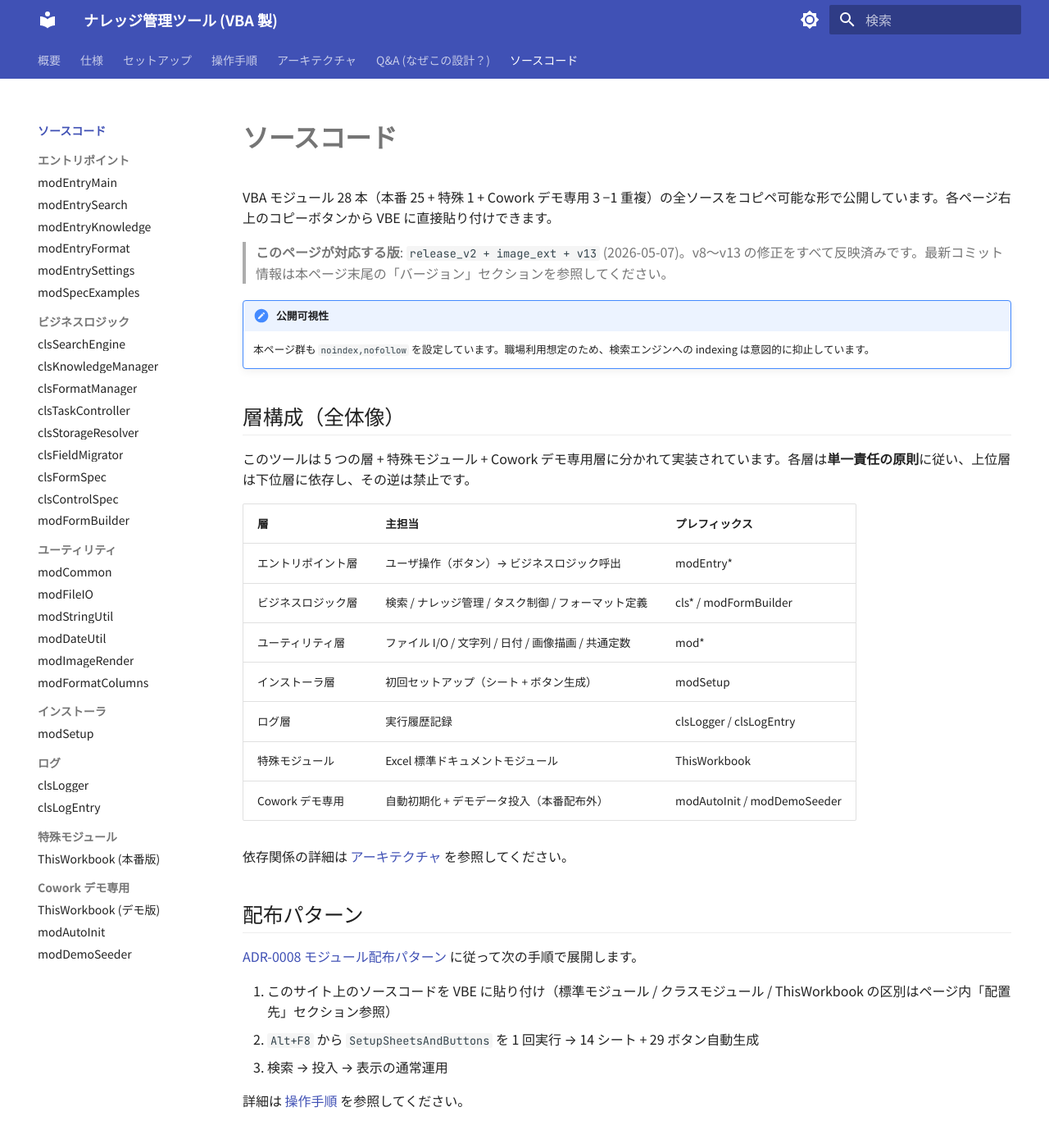
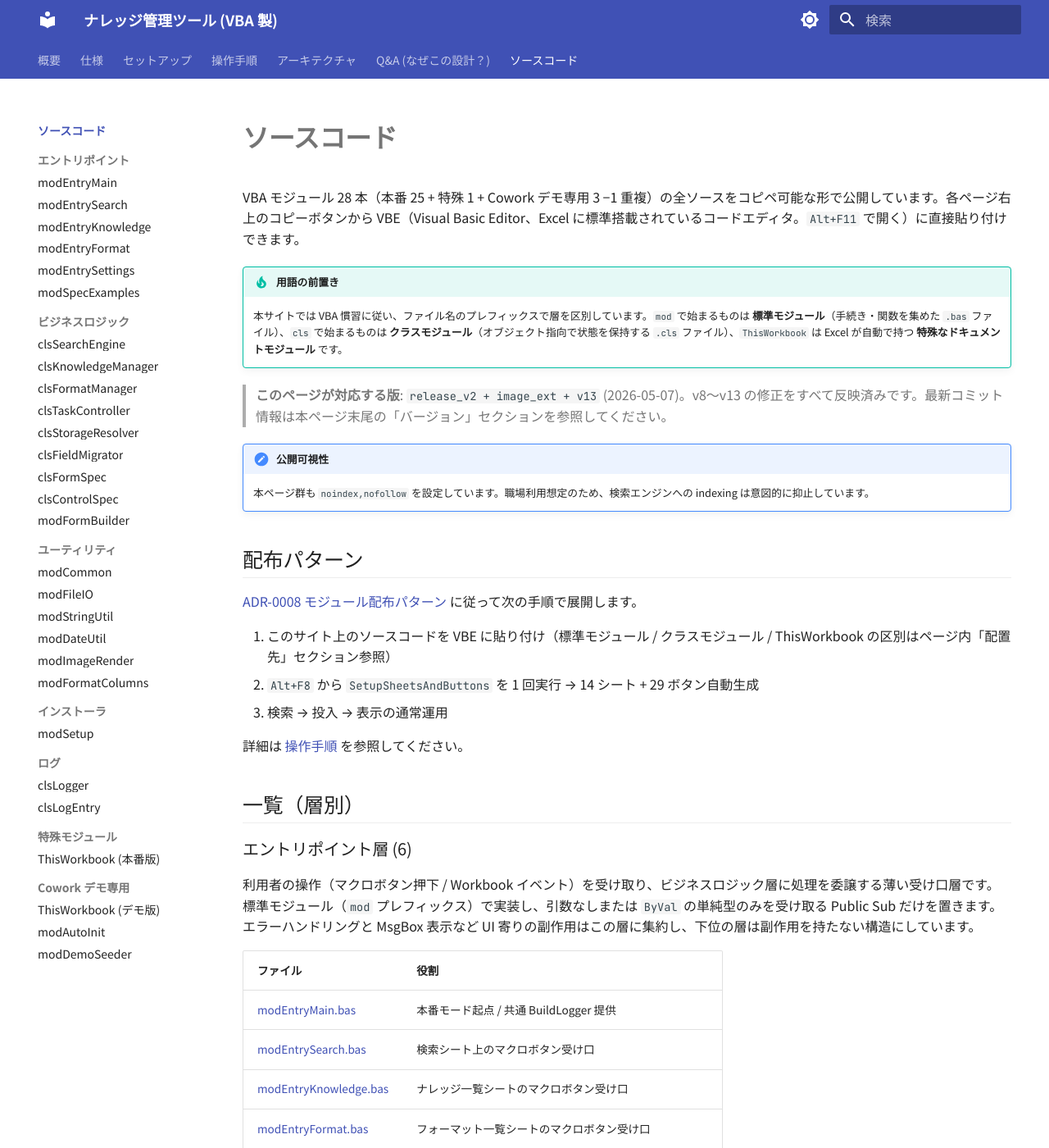
Before and after one commit to ai-crafted-portfolio/knowledgevba, an MkDocs documentation site: the page built from docs/source/index.md, in a window 1280 px wide and 1400 px high. Shown: the whole window at 82% size. Built offline with MkDocs 1.6.1 and Material for MkDocs 9.7.7, drawn with Linux system fonts in a browser that asks for light colours; some of the changed text lies outside the part shown.

Commit message:
cp932: fix UTF-8 truncation at end of index.md
Updated the documentation to clarify the structure and purpose of the various layers in the VBA modules, including details about the entry point, business logic, utility, installer, log, and special modules. Added explanations for the Cowork demo-specific modules and provided licensing and versioning information.

```diff
--- a/docs/source/index.md
+++ b/docs/source/index.md
@@ -5,28 +5,15 @@
 
 # ソースコード
 
-VBA モジュール 28 本（本番 25 + 特殊 1 + Cowork デモ専用 3 −1 重複）の全ソースをコピペ可能な形で公開しています。各ページ右上のコピーボタンから VBE に直接貼り付けできます。
+VBA モジュール 28 本（本番 25 + 特殊 1 + Cowork デモ専用 3 −1 重複）の全ソースをコピペ可能な形で公開しています。各ページ右上のコピーボタンから VBE（Visual Basic Editor、Excel に標準搭載されているコードエディタ。`Alt+F11` で開く）に直接貼り付けできます。
+
+!!! tip "用語の前置き"
+    本サイトでは VBA 慣習に従い、ファイル名のプレフィックスで層を区別しています。`mod` で始まるものは **標準モジュール**（手続き・関数を集めた `.bas` ファイル）、`cls` で始まるものは **クラスモジュール**（オブジェクト指向で状態を保持する `.cls` ファイル）、`ThisWorkbook` は Excel が自動で持つ **特殊なドキュメントモジュール** です。
 
 > **このページが対応する版**: `release_v2 + image_ext + v13` (2026-05-07)。v8〜v13 の修正をすべて反映済みです。最新コミット情報は本ページ末尾の「バージョン」セクションを参照してください。
 
 !!! note "公開可視性"
     本ページ群も `noindex,nofollow` を設定しています。職場利用想定のため、検索エンジンへの indexing は意図的に抑止しています。
-
-## 層構成（全体像）
-
-このツールは 5 つの層 + 特殊モジュール + Cowork デモ専用層に分かれて実装されています。各層は**単一責任の原則**に従い、上位層は下位層に依存し、その逆は禁止です。
-
-| 層 | 主担当 | プレフィックス |
-|---|---|---|
-| エントリポイント層 | ユーザ操作（ボタン）→ ビジネスロジック呼出 | modEntry* |
-| ビジネスロジック層 | 検索 / ナレッジ管理 / タスク制御 / フォーマット定義 | cls* / modFormBuilder |
-| ユーティリティ層 | ファイル I/O / 文字列 / 日付 / 画像描画 / 共通定数 | mod* |
-| インストーラ層 | 初回セットアップ（シート + ボタン生成） | modSetup |
-| ログ層 | 実行履歴記録 | clsLogger / clsLogEntry |
-| 特殊モジュール | Excel 標準ドキュメントモジュール | ThisWorkbook |
-| Cowork デモ専用 | 自動初期化 + デモデータ投入（本番配布外） | modAutoInit / modDemoSeeder |
-
-依存関係の詳細は [アーキテクチャ](../architecture.md) を参照してください。
 
 ## 配布パターン
 
@@ -42,7 +29,7 @@
 
 ### エントリポイント層 (6)
 
-利用者の操作（マクロボタン押下 / Workbook イベント）を受け取り、ビジネスロジック層に処理を委譲する薄い受け口層。標準モジュール（mod プレフィックス）で実装され、副作用（MsgBox 表示・エラーメッセージ表示等）はこの層に集約します。ビジネスロジック層は副作用を持たないため、UI 連動部分はすべてここで吸収する設計です。
+利用者の操作（マクロボタン押下 / Workbook イベント）を受け取り、ビジネスロジック層に処理を委譲する薄い受け口層です。標準モジュール（`mod` プレフィックス）で実装し、引数なしまたは `ByVal` の単純型のみを受け取る Public Sub だけを置きます。エラーハンドリングと MsgBox 表示など UI 寄りの副作用はこの層に集約し、下位の層は副作用を持たない構造にしています。
 
 | ファイル | 役割 |
 |---|---|
@@ -55,17 +42,7 @@
 
 ### ビジネスロジック層 (9)
 
-検索 / 投入 / フォーマット / プレビュー UserForm 構築といったドメインロジックを担当。クラスモジュール（cls プレフィックス）でステートを保持し、エントリポイント層からの呼出に応答します。各クラスは 1 責務に特化し、互いの依存は最小限に抑えてあります。
-
-主なクラス:
-
-- **clsSearchEngine**: スコアリング検索本体（タイトル ×3 + フィールド ×2 ブースト）
-- **clsKnowledgeManager**: ナレッジ一覧シートの行 CRUD
-- **clsFormatManager**: フォーマット定義（カラム配置 / バリデーション）の管理
-- **clsTaskController**: ナレッジ投入のトランザクション制御
-- **clsStorageResolver**: dataFolder / kb_images パスの解決
-- **clsFieldMigrator**: フォーマット定義変更時のスキーママイグレーション
-- **clsFormSpec / clsControlSpec**: 動的 UserForm 生成のための仕様定義（DSL）
+検索エンジン・ナレッジ管理・タスク制御・ストレージ解決・フォーマット定義・UserForm 動的生成といったドメインロジックを担当する層です。クラスモジュール（`cls` プレフィックス）でステートを保持し、エントリポイント層（`modEntry*`）からの呼出に応答します。`modFormBuilder` だけは UserForm を実行時生成する性質上、標準モジュールとして配置しています。
 
 | ファイル | 役割 |
 |---|---|
@@ -81,16 +58,7 @@
 
 ### ユーティリティ層 (6)
 
-副作用を最小化した純粋関数群と全モジュール共通の定数。再利用性を確保するため、シート名 / 列番号 / 行番号といった「変動しがちな数値」はすべて `modCommon` および `modFormatColumns` に集約しています。
-
-主なモジュール:
-
-- **modCommon**: 全モジュール共通の定数（シート名・列番号・行番号など）
-- **modFileIO**: Shift_JIS + CRLF ファイル I/O ヘルパ
-- **modStringUtil**: 文字列処理の純粋関数群
-- **modDateUtil**: 日付処理ヘルパ（TS タイムスタンプ等）
-- **modImageRender**: Shapes.AddPicture によるサムネ画像配置（Object late binding 化済）
-- **modFormatColumns**: フォーマット一覧シートの列番号定数（v12 で clsFormatManager から切出し、ADR-0027）
+副作用を持たない純粋関数群（文字列・日付・ファイル I/O・画像描画）と共通定数（シート名・列番号など）を集める層です。**上位の層を一切呼ばない** ことを規約として、循環依存を防ぎます。すべての層から自由に呼び出せます。
 
 | ファイル | 役割 |
 |---|---|
@@ -103,7 +71,7 @@
 
 ### インストーラ層 (1)
 
-VBA だけで 14 シート + 29 ボタンを自動生成するセットアップマクロ。idempotent 設計（複数回実行しても破綻しない）のため、既存シートの差分追加にも使えます。これにより配布物に `.xlsx` テンプレートを含めず、`.bas` / `.cls` のみで配布可能になっています。
+新規 `.xlsm` に必要なシート 14 個とフォームコントロールボタン 29 個を VBA だけで自動生成するセットアップマクロを置く層です。本ツールは `.xlsm` 本体を配布せずモジュールだけ配布する方針（[ADR-0008](../architecture.md#5-adr)）のため、シート構造とボタン配置はインストール時に各 PC で生成します。`ThisWorkbook` からのみ呼ばれます。
 
 | ファイル | 役割 |
 |---|---|
@@ -111,7 +79,7 @@
 
 ### ログ層 (2)
 
-実行時ログの蓄積とシート出力。`m_nextRow` キャッシュで O(1) 書込性能を確保（v13、ADR M-3）。`clsLogger` がエントリを蓄積し、`clsLogEntry` が 1 行分のレコードを表現します。
+実行時ログの蓄積（メモリ上）と、ログシート（5 列構成）への出力をまとめた層です。`clsLogger` がエントリ群を保持し、`clsLogEntry` が 1 行分のレコードを表現します。各層から呼び出せる位置に置いていますが、ユーティリティ層と同様に副作用は最小です。
 
 | ファイル | 役割 |
 |---|---|
@@ -120,42 +88,8 @@
 
 ### 特殊モジュール (1)
 
-Excel が自動で持つドキュメントモジュール。本番版は Workbook イベントハンドラのみで、自動初期化は行いません（Cowork デモ版とは別物）。
+Excel が `.xlsm` ごとに自動で持つドキュメントモジュールです。`Workbook_Open` 等の Excel イベントを受け取り、必要なら初回起動時のセットアップマクロを起動します。インポートではなく中身のコピペで反映する点が他のモジュールと異なります（VBE が新規 `ThisWorkbook` を作れないため）。
 
 | ファイル | 役割 |
 |---|---|
 | [ThisWorkbook.cls](special/thisworkbook.md) | 本番版 ThisWorkbook (Workbook イベントハンドラ / 自動初期化なし) |
-
-### Cowork デモ専用 (3)
-
-職場 PC ではなく Cowork デモ環境専用の補助モジュール。**本番配布物には含めません。** Workbook_Open での自動初期化 + デモナレッジ 5 件の自動投入を行うため、デモを再現する場合だけインポートしてください。
-
-| ファイル | 役割 |
-|---|---|
-| [ThisWorkbook.cls (デモ版)](cowork-demo/thisworkbook.md) | Workbook_Open で modAutoInit を 1 ティック遅延起動 |
-| [modAutoInit.bas](cowork-demo/modautoinit.md) | OnTime 経由でセットアップ + シードを自動実行 |
-| [modDemoSeeder.bas](cowork-demo/moddemoseeder.md) | フォーマット / dataFolder / ナレッジ 5 件のワンクリック投入 |
-
-## ライセンス・注意
-
-- 個人利用前提（職場 PC 内の社内ノウハウ蓄積を想定）
-- VBA 子プロセス禁止 ([ADR-0002](../architecture.md#5-adr)) — `Shell` / `WScript.Shell.Run` 等は使わない
-- ChromaDB 連携無効化 ([ADR-0004](../architecture.md#5-adr)) — `clsSearchEngine` 1 ファイルだけ差し替えれば txt 走査 → Range 走査に切り替えられる構造
-
-## バージョン
-
-ベースは `release_v2 + image_ext rev1`（2026-05-04 / 本番 24 モジュール）に Cowork デモ用 v6 ビルド（2026-05-06）の追加 3 モジュールを合わせた構成。さらに v8〜v13 の累積修正（2026-05-07）を反映しています。
-
-### v8〜v13 で反映された主な修正
-
-| 版 | 内容 | 関連 ADR / モジュール |
-|---|---|---|
-| v8〜v10 | コンパイル/参照不整合の解消、Setup の冪等性強化 | `modSetup` 改修 |
-| **v11** | バイナリ互換性の解決（VBE 側で発生していたインポート不整合の修正） | `modSetup`, `modImageRender` |
-| **v12** | `Public Const FL_COL_*` をクラスから標準モジュールへ切出し（実 Excel が `Public Const` をクラス内で reject する仕様への対応） | **新規 `modFormatColumns.bas`** / ADR 0027 |
-| **v13** | `clsFieldMigrator.MigrateFields` を Sub → Function に変更し、`Exit Sub` を `Exit Function` に修正（戻り値型整合） | `clsFieldMigrator` / ADR 0028 |
-| その他 | `modImageRender` を Object late binding 化、`modSetup` に `silent` 引数を追加、`ThisWorkbook` の OnTime 経由 auto-init を簡素化、Cowork デモ専用の `modAutoInit` を分離 | `modImageRender`, `modSetup`, `ThisWorkbook (デモ版)`, `modAutoInit` |
-
-### UAT ステータス
-
-v13 で UAT 完走済（2026-05-07）。本ページのソースコードは UAT 通過時点のものです。
```
